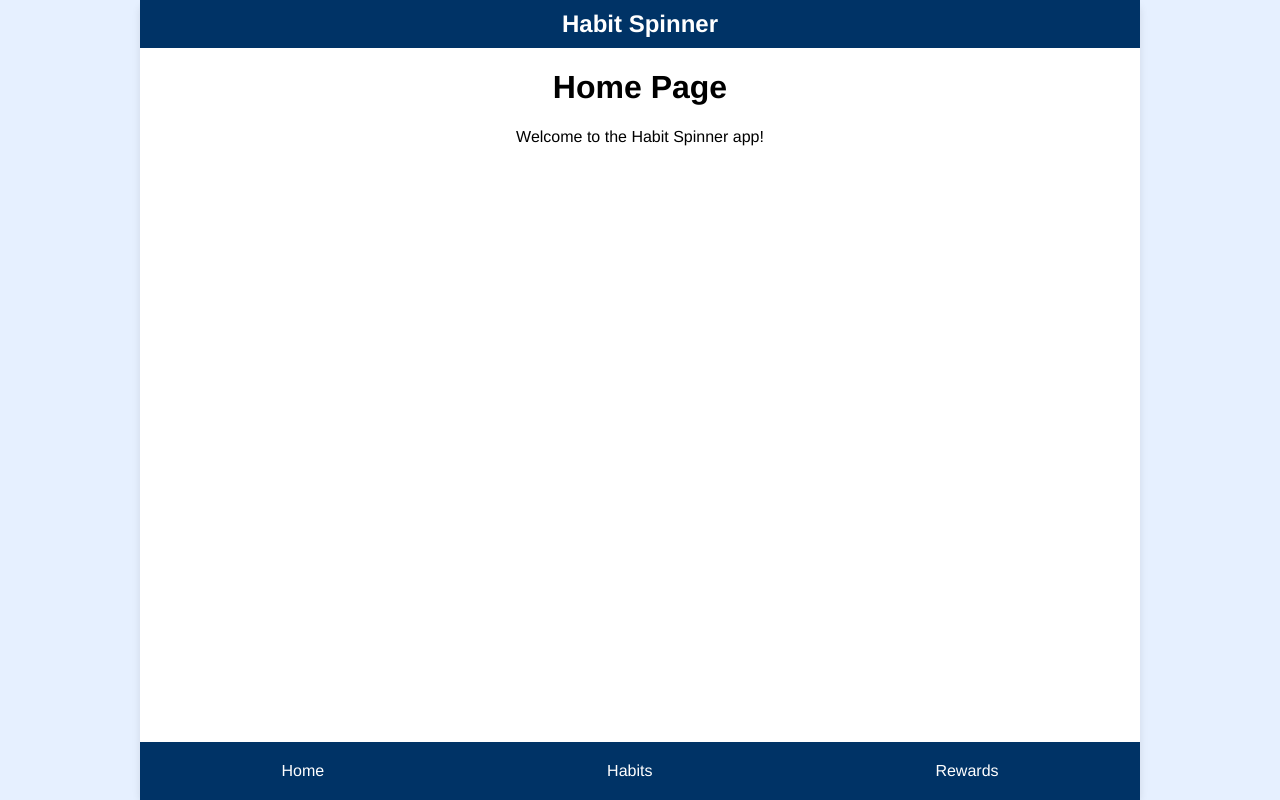
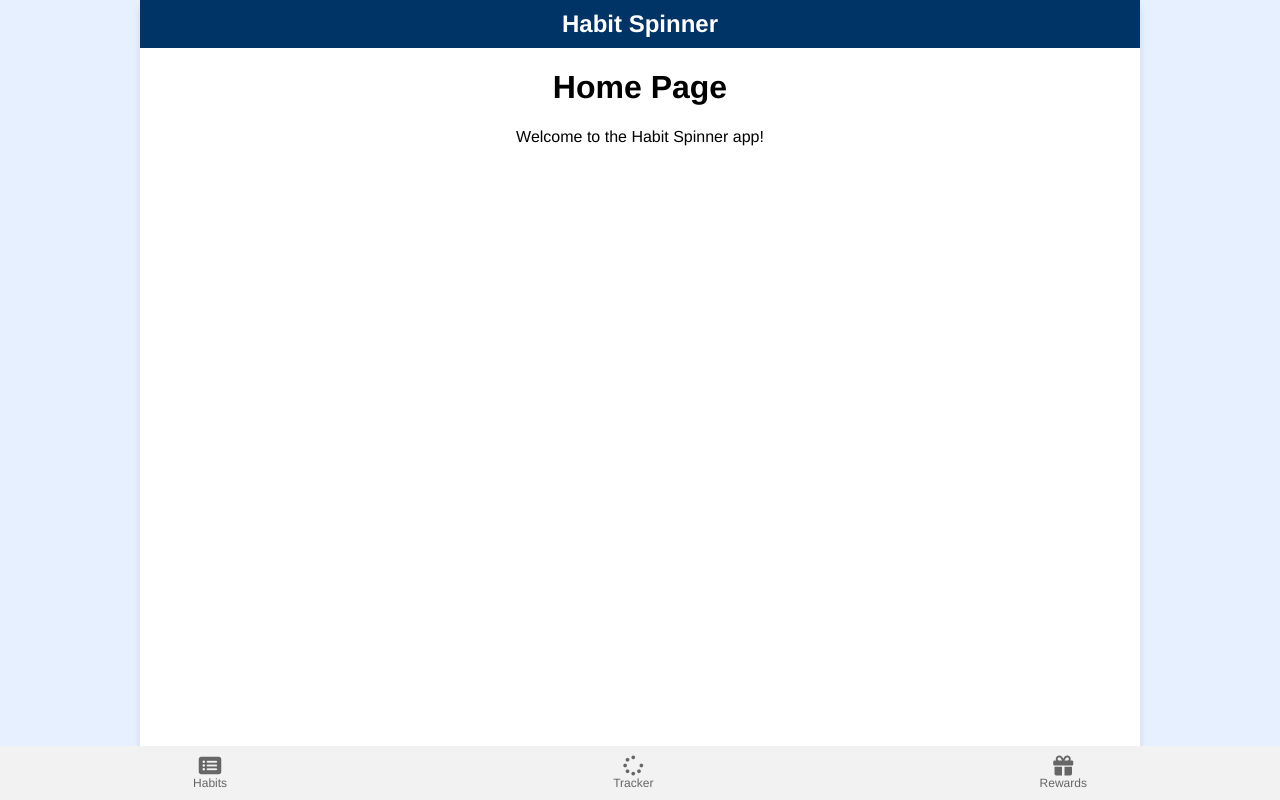
Before and after one commit to joseph-johnson27001/habit-spinner, a Vue app: page / in a window 1280 px wide. Built offline with nearby package versions, Linux system fonts and the light colour scheme.

Commit message:
Bottom nav buttons

```diff
--- a/public/index.html
+++ b/public/index.html
@@ -5,6 +5,8 @@
     <meta http-equiv="X-UA-Compatible" content="IE=edge">
     <meta name="viewport" content="width=device-width,initial-scale=1.0">
     <link rel="icon" href="<%= BASE_URL %>favicon.ico">
+    <link rel="stylesheet" href="https://cdnjs.cloudflare.com/ajax/libs/font-awesome/6.0.0-beta3/css/all.min.css">
+
     <title>Habit Spinner</title>
   </head>
   <body>
--- a/src/components/Navigation/NavBar.vue
+++ b/src/components/Navigation/NavBar.vue
@@ -1,8 +1,29 @@
 <template>
   <div class="nav-bar">
-    <router-link to="/" class="nav-button">Home</router-link>
-    <router-link to="/habits" class="nav-button">Habits</router-link>
-    <router-link to="/rewards" class="nav-button">Rewards</router-link>
+    <router-link
+      to="/habits"
+      class="nav-button"
+      :class="{ active: $route.path === '/habits' }"
+    >
+      <i class="fas fa-list-alt"></i>
+      <span>Habits</span>
+    </router-link>
+    <router-link
+      to="/"
+      class="nav-button"
+      :class="{ active: $route.path === '/tracker' }"
+    >
+      <i class="fas fa-spinner"></i>
+      <span>Tracker</span>
+    </router-link>
+    <router-link
+      to="/rewards"
+      class="nav-button"
+      :class="{ active: $route.path === '/rewards' }"
+    >
+      <i class="fas fa-gift"></i>
+      <span>Rewards</span>
+    </router-link>
   </div>
 </template>
 
@@ -22,27 +43,32 @@ export default {
   display: flex;
   justify-content: space-around;
   align-items: center;
-  background-color: #003366;
-  color: white;
+  background-color: #f3f2f2;
+  color: #333333;
   padding: 10px 0;
   width: 100%;
-  position: relative;
-  margin-top: auto;
+  position: fixed;
+  bottom: 0;
+  left: 0;
 }
 
 .nav-button {
-  color: white;
+  color: #666666;
   text-decoration: none;
-  padding: 10px 15px;
-  border: none;
-  background: transparent;
-  cursor: pointer;
-  font-weight: 500;
-  border-radius: 5px;
-  transition: background-color 0.3s;
+  display: flex;
+  flex-direction: column;
+  align-items: center;
 }
 
-.nav-button:hover {
-  background-color: rgba(255, 255, 255, 0.2);
+.nav-button.active {
+  color: #333333;
+}
+
+.nav-button i {
+  font-size: 20px;
+}
+
+.nav-button span {
+  font-size: 12px;
 }
 </style>
```
